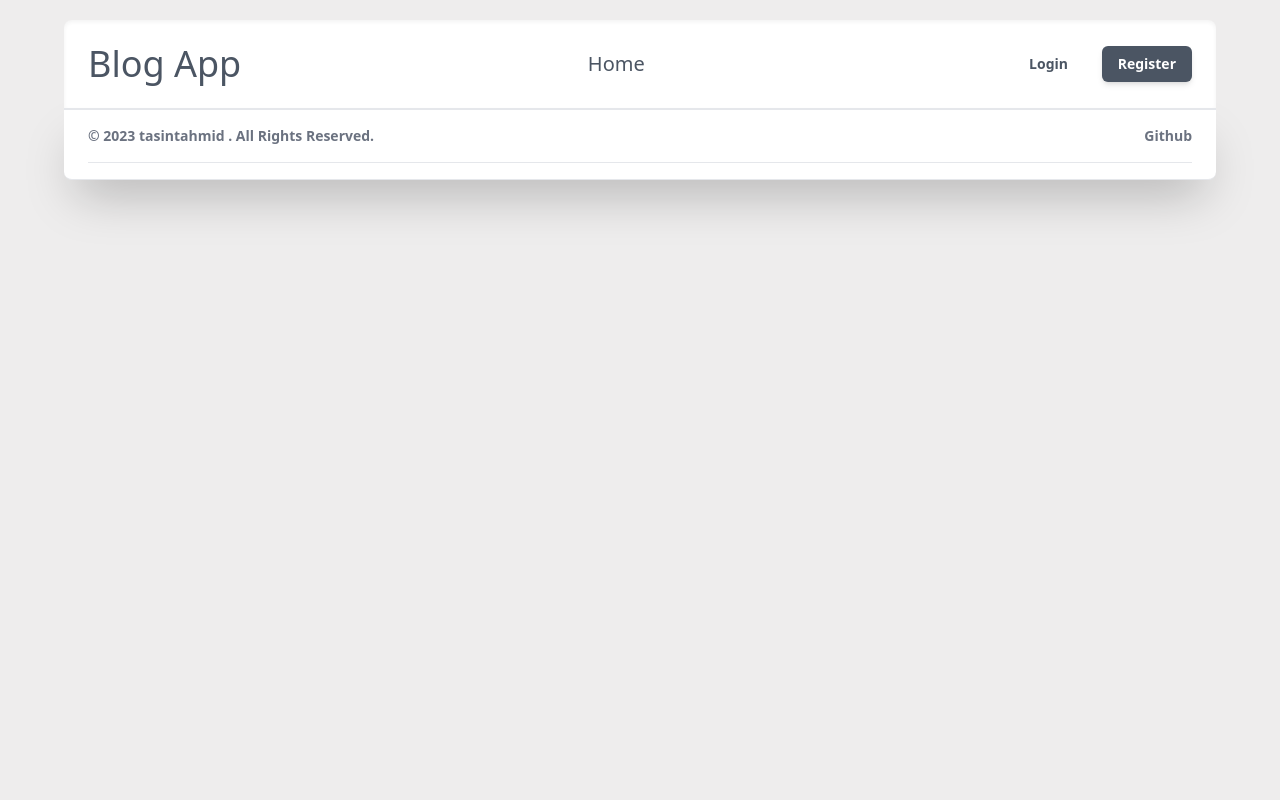
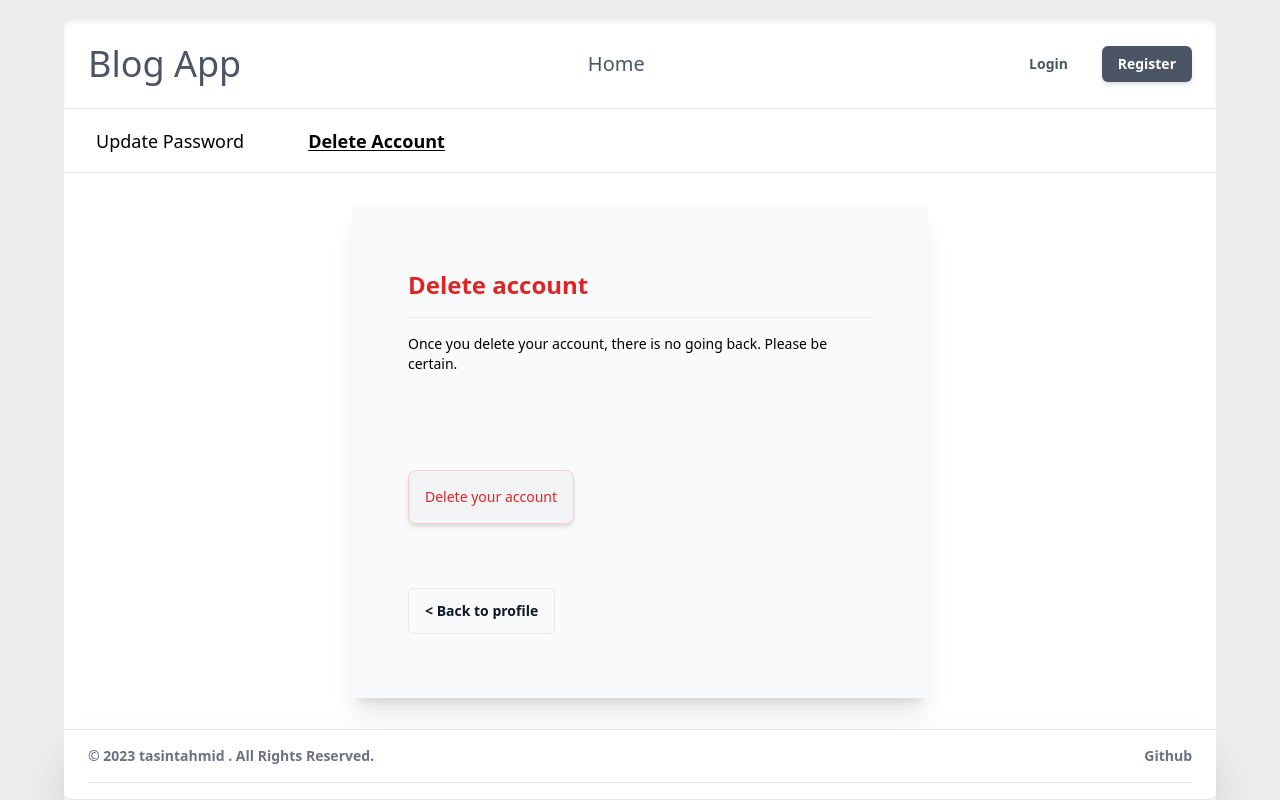
Before and after one commit to TasinTahmid/blog-client-type, a React (Vite) app: page /settings/delete-account in a window 1280 px wide. Built offline with nearby package versions, Linux system fonts and the light colour scheme.

Commit message:
4th commit: profile settings done

```diff
--- a/src/App.tsx
+++ b/src/App.tsx
@@ -6,9 +6,9 @@
 import Nav from "./components/Nav";
 import Footer from "./components/Footer";
 // import BlogDetails from "./pages/BlogDetails";
-// import ProfileSettings from "./pages/ProfileSettings";
-// import PasswordUpdateForm from "./components/PasswordUpdateForm";
-// import DeleteAccount from "./components/DeleteAccount";
+import ProfileSettings from "./pages/ProfileSettings";
+import PasswordUpdateForm from "./components/PasswordUpdateForm";
+import DeleteAccount from "./components/DeleteAccount";
 
 function App() {
     return (
@@ -19,16 +19,10 @@
                     <Route path="/" element={<HomePage />} />
                     <Route path="/auth" element={<AuthPage />} />
                     <Route path="/profile" element={<Profile />} />
-                    {/* <Route path="/settings" element={<ProfileSettings />}>
-                        <Route
-                            path="update-password"
-                            element={<PasswordUpdateForm />}
-                        />
-                        <Route
-                            path="delete-account"
-                            element={<DeleteAccount />}
-                        />
-                    </Route> */}
+                    <Route path="/settings" element={<ProfileSettings />}>
+                        <Route path="update-password" element={<PasswordUpdateForm />} />
+                        <Route path="delete-account" element={<DeleteAccount />} />
+                    </Route>
                     {/* <Route path="/blogs/:id" element={<BlogDetails />} /> */}
                 </Routes>
                 <Footer />
--- /dev/null
+++ b/src/components/DeleteAccount.tsx
@@ -0,0 +1,43 @@
+import { useState } from "react";
+import PopupConfirmation from "./PopupConfirmation";
+import { useNavigate } from "react-router-dom";
+
+const DeleteAccount: React.FC = () => {
+    const navigate = useNavigate();
+    const [showPopup, setShowPopup] = useState(false);
+
+    const togglePopup = () => setShowPopup(!showPopup);
+
+    const backToProfile = () => {
+        navigate("/profile");
+    };
+
+    return (
+        <div className="mx-auto mt-8 flex flex-col justify-between  w-1/2 h-auto bg-gray-50  shadow-xl">
+            <div className="mt-12 px-14  ">
+                <h2 className="py-4 text-red-600 font-semibold text-2xl border-b border-black-500">
+                    Delete account
+                </h2>
+                <p className="py-4 text-sm mb-10">
+                    Once you delete your account, there is no going back. Please be certain.
+                </p>
+                <button
+                    onClick={togglePopup}
+                    className="mt-10 p-4 bg-gray-100 text-red-600  text-sm rounded-lg border border-red-200 shadow-md hover:bg-gray-50 active:bg-gray-100"
+                >
+                    Delete your account
+                </button>
+                {showPopup && <PopupConfirmation togglePopup={togglePopup} />}
+            </div>
+            <button
+                type="button"
+                className="my-16 rounded-lg border border-gray-200 mx-14 w-fit rounded-md text-sm font-semibold px-4 py-3 text-gray-900 hover:bg-gray-100 active:bg-gray-50"
+                onClick={backToProfile}
+            >
+                {"< Back to profile"}
+            </button>
+        </div>
+    );
+};
+
+export default DeleteAccount;
--- a/src/components/Footer.tsx
+++ b/src/components/Footer.tsx
@@ -1,6 +1,6 @@
 import { Link } from "react-router-dom";
 
-export default function Footer() {
+const Footer: React.FC = () => {
     return (
         <footer className="sticky bottom-0 bg-white border-y rounded-b-lg shadow-2xl w-full mb-4 pt-4 px-6 ">
             <div className="flex justify-between font-semibold text-sm text-gray-500">
@@ -29,4 +29,6 @@
             <hr className="my-4 border-gray-200 " />
         </footer>
     );
-}
+};
+
+export default Footer;
--- /dev/null
+++ b/src/components/ItemBar.tsx
@@ -0,0 +1,26 @@
+import { NavLink } from "react-router-dom";
+
+const ItemBar: React.FC = () => {
+    return (
+        <div className="pl-8 h-16 w-full border-b border-black-500 text-lg flex justify-start items-center">
+            <NavLink
+                to="update-password"
+                className={({ isActive }) =>
+                    isActive ? "underline underline-offset-2 font-semibold mr-16" : "mr-16"
+                }
+            >
+                Update Password
+            </NavLink>
+            <NavLink
+                to="delete-account"
+                className={({ isActive }) =>
+                    isActive ? "underline underline-offset-2 font-semibold mr-16" : "mr-16"
+                }
+            >
+                Delete Account
+            </NavLink>
+        </div>
+    );
+};
+
+export default ItemBar;
--- a/src/components/NoBlogsYet.tsx
+++ b/src/components/NoBlogsYet.tsx
@@ -1,10 +1,5 @@
-
-const NoBlogsYet = () => {
-    return (
-        <div className="flex justify-center text-4xl w-full ">
-            No Blogs Yet.
-        </div>
-    );
+const NoBlogsYet: React.FC = () => {
+    return <div className="flex justify-center text-4xl w-full ">No Blogs Yet.</div>;
 };
 
 export default NoBlogsYet;
--- a/src/components/PasswordUpdateForm.tsx
+++ b/src/components/PasswordUpdateForm.tsx
@@ -8,6 +8,8 @@
 import { ToastContainer, toast } from "react-toastify";
 import "react-toastify/dist/ReactToastify.css";
 import { RootState } from "../states/store";
+import { PasswordUpdateData } from "../types/dataTypes";
+import { ApiError } from "../types/apiResponseTypes";
 
 const PasswordUpdateForm: React.FC = () => {
     const dispatch = useDispatch();
@@ -21,15 +23,11 @@
         resolver: yupResolver(passwordUpdateSchema),
     });
 
-    console.log("handle submit", handleSubmit);
-
     const { errors } = formState;
 
-    const onSubmit = async (body) => {
-        console.log("in onsubmit....");
-        const response = await updatePassword({ id: user.id, body, token });
-
-        if (response.data) {
+    const onSubmit = async (body: PasswordUpdateData) => {
+        try {
+            await updatePassword({ id: user?.id, body, token }).unwrap();
             toast.success("Password updated successfully.", {
                 position: "bottom-right",
                 autoClose: 700,
@@ -39,9 +37,9 @@
                 navigate("/");
                 dispatch(setLogout());
             }, 1200);
-        }
-        if (response.error) {
-            toast.error(response.error.data.message, {
+        } catch (error) {
+            const blogCreateError = error as ApiError;
+            toast.error(blogCreateError.data.message, {
                 position: "bottom-right",
                 autoClose: 1500,
             });
--- /dev/null
+++ b/src/components/PopupConfirmation.tsx
@@ -0,0 +1,87 @@
+import { useSelector, useDispatch } from "react-redux";
+import { useDeleteAccountMutation } from "../apis/userApi";
+import { useNavigate } from "react-router-dom";
+import { setLogout } from "../states/authSlice";
+import { ToastContainer, toast } from "react-toastify";
+import "react-toastify/dist/ReactToastify.css";
+import { RootState } from "../states/store";
+import { PopupConfirmationProps } from "../types/componentTypes";
+import { ApiError } from "../types/apiResponseTypes";
+
+const PopupConfirmation: React.FC<PopupConfirmationProps> = ({ togglePopup }) => {
+    const dispatch = useDispatch();
+    const navigate = useNavigate();
+
+    const [deleteAccount] = useDeleteAccountMutation();
+
+    const { user, token } = useSelector((state: RootState) => state.auth);
+
+    const handleDeleteAccount = async (id: string, token: string) => {
+        try {
+            await deleteAccount({ id, token });
+            toast.success("Account deleted successfully.", {
+                position: "bottom-right",
+                autoClose: 700,
+            });
+
+            setTimeout(() => {
+                navigate("/");
+                dispatch(setLogout());
+            }, 1200);
+        } catch (error) {
+            const blogCreateError = error as ApiError;
+            toast.error(blogCreateError.data.message, {
+                position: "bottom-right",
+                autoClose: 1500,
+            });
+        }
+    };
+
+    return (
+        <div
+            id="popup-modal"
+            className="m-auto fixed top-0 right-0 bottom-0 left-0 flex items-center justify-center overflow-y-auto overflow-x-hidden  z-50 w-96"
+        >
+            <div className=" p-4 w-full max-w-md max-h-full">
+                <div className=" bg-white rounded-lg shadow dark:bg-gray-700">
+                    <button
+                        type="button"
+                        className="absolute top-3 end-2.5 text-gray-400 bg-transparent hover:bg-gray-200 hover:text-gray-900 rounded-lg text-sm w-8 h-8 ms-auto inline-flex justify-center items-center dark:hover:bg-gray-600 dark:hover:text-white"
+                        data-modal-hide="popup-modal"
+                    >
+                        <span className="sr-only">Close modal</span>
+                    </button>
+                    <div className="p-4 text-center">
+                        <h3 className="mb-5 text-lg font-normal text-gray-500 dark:text-gray-400">
+                            Are you sure you want to delete your account?
+                        </h3>
+                        <div className="flex justify-evenly">
+                            <button
+                                data-modal-hide="popup-modal"
+                                type="button"
+                                onClick={togglePopup}
+                                className="text-gray-500 bg-white hover:bg-gray-100  rounded-lg border border-gray-200 text-sm font-medium px-5 py-2.5 hover:text-gray-900"
+                            >
+                                No, cancel
+                            </button>
+                            <button
+                                data-modal-hide="popup-modal"
+                                type="button"
+                                onClick={(e) => {
+                                    e.preventDefault();
+                                    if (user?.id && token) handleDeleteAccount(user.id, token);
+                                }}
+                                className="text-white bg-red-500 hover:bg-red-800  font-medium rounded-lg text-sm inline-flex items-center px-5 py-2.5 text-center me-2"
+                            >
+                                Yes, I'm sure
+                            </button>
+                        </div>
+                    </div>
+                </div>
+            </div>
+            <ToastContainer />
+        </div>
+    );
+};
+
+export default PopupConfirmation;
--- /dev/null
+++ b/src/pages/ProfileSettings.tsx
@@ -0,0 +1,13 @@
+import ItemBar from "../components/ItemBar";
+import { Outlet } from "react-router-dom";
+
+const ProfileSettings: React.FC = () => {
+    return (
+        <div className="bg-white size-full ">
+            <ItemBar />
+            <Outlet />
+        </div>
+    );
+};
+
+export default ProfileSettings;
--- a/src/types/componentTypes.ts
+++ b/src/types/componentTypes.ts
@@ -29,3 +29,6 @@
 export interface CreateBlogInputButtonProps {
     handleClick: () => void;
 }
+export interface PopupConfirmationProps {
+    togglePopup: () => void;
+}
--- a/src/types/dataTypes.ts
+++ b/src/types/dataTypes.ts
@@ -34,3 +34,9 @@
 export interface PaginateSelecteTypes {
     selected: number;
 }
+
+export interface PasswordUpdateData {
+    oldPassword: string;
+    newPassword: string;
+    confirmNewPassword: string;
+}
```
Also changed, not shown: src/pages/Profile.tsx (+1 -15 lines).
